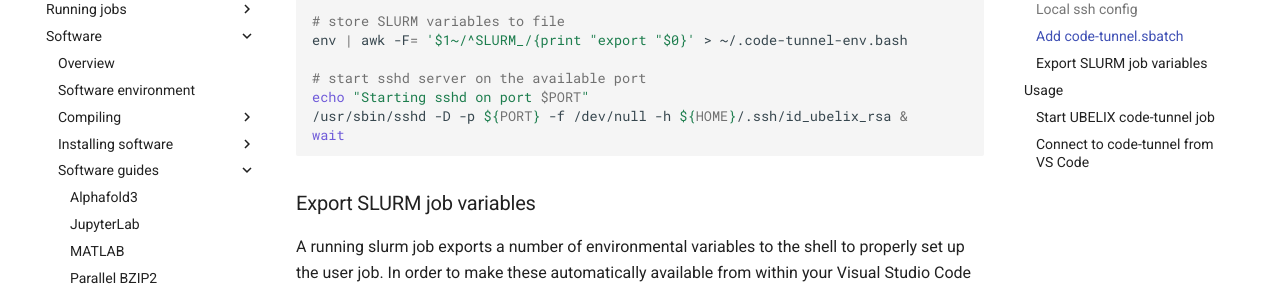
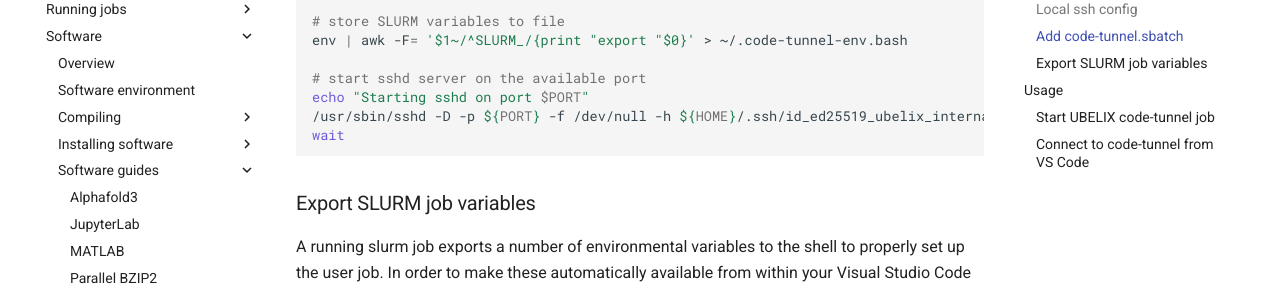
Before and after one commit to hpc-unibe-ch/hpc-unibe-ch.github.io, an MkDocs documentation site: the page built from docs/software/packages/VisualStudioCode.md, in a window 1280 px wide and 900 px high, scrolled down 2103 px. Shown: the part 153-441 px from the top of the window. Built offline with MkDocs 1.6.1 and Material for MkDocs 9.7.7, drawn with Linux system fonts in a browser that asks for light colours; comment, search, counter and statistics services are not loaded.

Commit message:
Fix internal key for VisualStudioCode instructions

````diff
--- a/docs/software/packages/VisualStudioCode.md
+++ b/docs/software/packages/VisualStudioCode.md
@@ -101,7 +101,7 @@ env | awk -F= '$1~/^SLURM_/{print "export "$0}' > ~/.code-tunnel-env.bash
 
 # start sshd server on the available port
 echo "Starting sshd on port $PORT"
-/usr/sbin/sshd -D -p ${PORT} -f /dev/null -h ${HOME}/.ssh/id_ubelix_rsa &
+/usr/sbin/sshd -D -p ${PORT} -f /dev/null -h ${HOME}/.ssh/id_ed25519_ubelix_internal &
 wait
 ```
 
````
